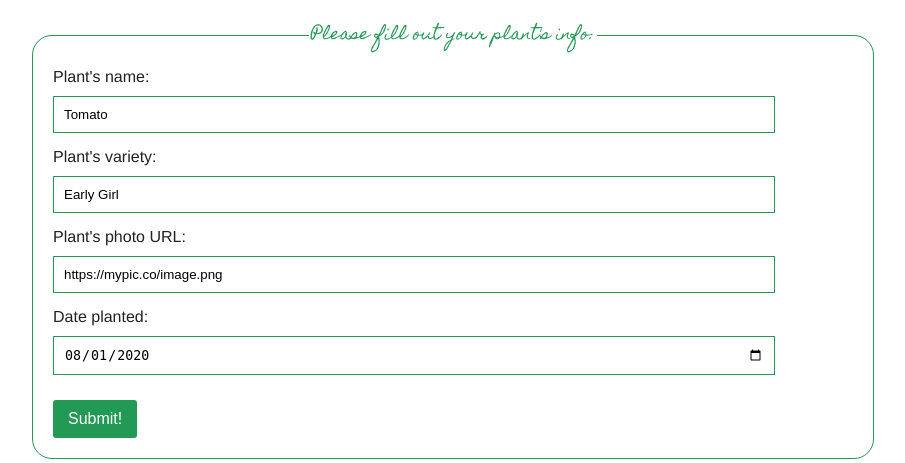
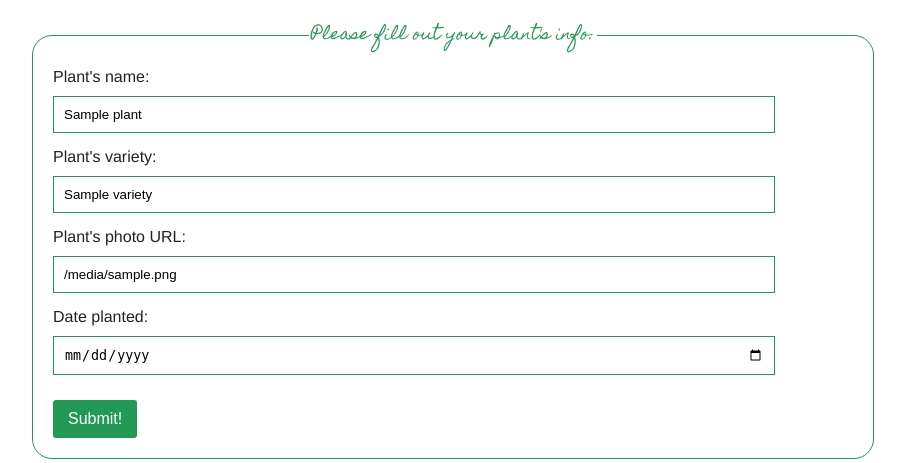
Before and after one commit to matthewwei35/WEB-1.1_MW_Databases, a Flask app: template templates/edit.html in a window 1280 px wide. Shown: the part 184-647 px from the top of the page, without its empty margins (210-1115 px from the left). Run offline with Flask 2, Linux system fonts and the light colour scheme; the template is opened without the code that fills it: most values are stand-ins (such as "Sample title", 1, 10 or a date in 2020); some libraries are stand-ins or nearby versions.

Commit message:
feat(delete plant): completed feature to delete plant

```diff
--- a/app.py
+++ b/app.py
@@ -114,16 +114,32 @@
     if request.method == 'POST':
         # TODO: Make an `update_one` database call to update the plant with the
         # given id. Make sure to put the updated fields in the `$set` object.
-
+        mongo.db.plants.update_one(
+            {'_id': ObjectId(plant_id)},
+            {'$set': {
+                'name': request.form.get('name'),
+                'variety': request.form.get('variety'),
+                'photo_url': request.form.get('photo_url'),
+                'date_planted': request.form.get('date_planted')
+                }
+            }
+        )
 
         return redirect(url_for('detail', plant_id=plant_id))
     else:
         # TODO: Make a `find_one` database call to get the plant object with the
         # passed-in _id.
-        plant_to_show = ''
+        plant_to_show = mongo.db.plants.find_one({'_id': ObjectId(plant_id)})
+        plant = {
+            'name': plant_to_show['name'],
+            'variety': plant_to_show['variety'],
+            'photo_url': plant_to_show['photo_url'],
+            'date_planted': plant_to_show['date_planted'],
+            'id': str(plant_to_show['_id'])
+        }
 
         context = {
-            'plant': plant_to_show
+            'plant': plant
         }
 
         return render_template('edit.html', **context)
@@ -132,9 +148,11 @@
 def delete(plant_id):
     # TODO: Make a `delete_one` database call to delete the plant with the given
     # id.
+    mongo.db.plants.delete_one({'_id': ObjectId(plant_id)})
 
     # TODO: Also, make a `delete_many` database call to delete all harvests with
     # the given plant id.
+    mongo.db.harvests.delete_many({'plant_id': plant_id})
 
     return redirect(url_for('plants_list'))
 
--- a/templates/detail.html
+++ b/templates/detail.html
@@ -64,7 +64,7 @@
             </ul>
         </section>
 
-        <form action="/delete/123456" method='POST' id="delete-form" onsubmit="return confirm_delete()">
+        <form action="/delete/{{ plant.id }}" method='POST' id="delete-form" onsubmit="return confirm_delete()">
             <input type="submit" class="nav" onclick="delete_modal()" value="Delete Plant">
         </form>
 </main>
--- a/templates/edit.html
+++ b/templates/edit.html
@@ -15,22 +15,22 @@
 
             <label>
                 Plant's name:
-                <input type="text" name="plant_name" value="Tomato">
+                <input type="text" name="plant_name" value="{{ plant['name'] }}">
             </label>
 
             <label>
                 Plant's variety:
-                <input type="text" name="variety" value="Early Girl">
+                <input type="text" name="variety" value="{{ plant['variety'] }}">
             </label>
 
             <label>
                 Plant's photo URL:
-                <input type="url" name="photo" value="https://mypic.co/image.png">
+                <input type="url" name="photo" value="{{ plant['photo_url'] }}">
             </label>
 
             <label>
                 Date planted:
-                <input type="date" name="date_planted" value="2020-08-01">
+                <input type="date" name="date_planted" value="{{ plant['date_planted'] }}">
             </label>
 
             <input type="submit" class="submit" value="Submit!">
```
